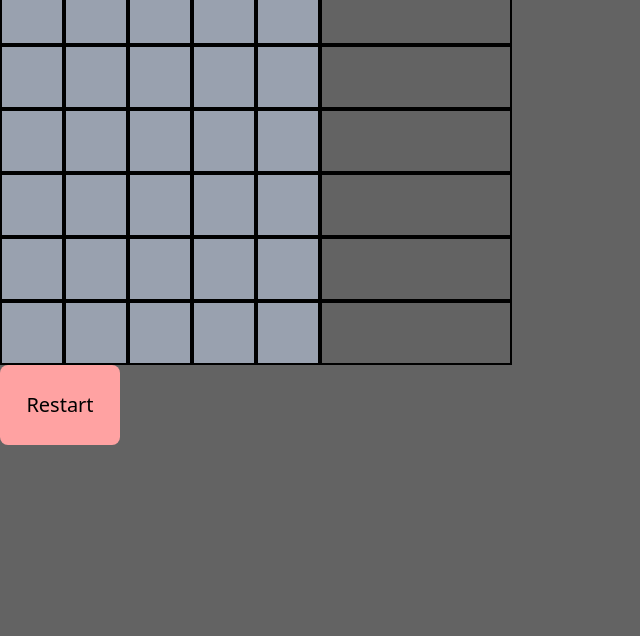
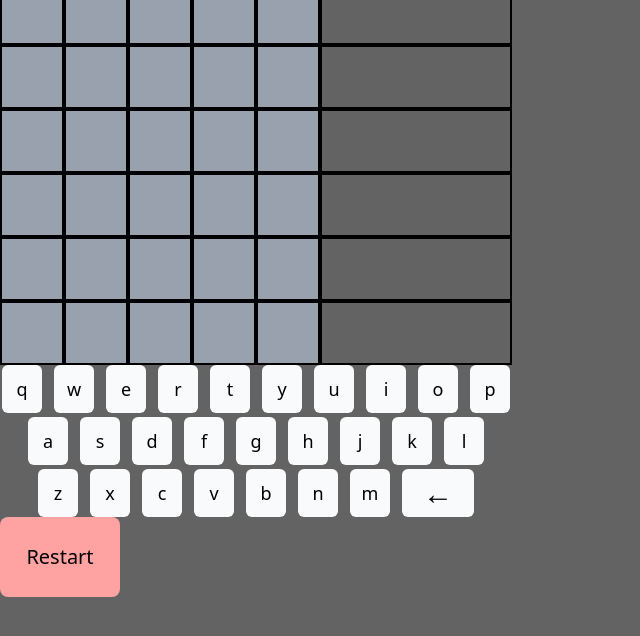
Before and after one commit to hnasser-dev/wordle-solver, a website: page web/static/index.html in a window 1280 px wide. Shown: the part 72-708 px from the top of the page, without its empty margins (0-640 px from the left). Drawn offline with nearby package versions, Linux system fonts and the light colour scheme; files that its build step writes are made by us from their sources; no server answers.

Commit message:
add on-screen keyboard

```diff
--- a/web/static/index.html
+++ b/web/static/index.html
@@ -50,7 +50,6 @@
             <div class="letter-panel w-16 h-16 bg-gray-400 border-2 flex items-center justify-center text-2xl font-bold uppercase select-none hover:cursor-pointer"></div>
             <div class="letter-panel w-16 h-16 bg-gray-400 border-2 flex items-center justify-center text-2xl font-bold uppercase select-none hover:cursor-pointer"></div>
             <div class="row-side-panel flex w-48 h-16 shrink-0 border-2"></div>
-
         </div>
         <div id="game-row-5" class="game-row flex gap-0">
             <div class="letter-panel w-16 h-16 bg-gray-400 border-2 flex items-center justify-center text-2xl font-bold uppercase select-none hover:cursor-pointer"></div>
@@ -69,6 +68,41 @@
         <div id="game-complete-outer" class="hidden absolute text-center inset-0 flex items-center justify-center">
             <div id="game-complete-inner" class="rounded-md p-2 border-2 bg-green-200 border-black"></div>
         </div>
+        <div id="keyboard" class="flex flex-col gap-1">
+            <div class="keyboard-row flex items-center justify-center gap-3">
+                <button class="keyboard-key-letter w-10 h-12 bg-gray-50 rounded-md text-lg hover:cursor-pointer">q</button>
+                <button class="keyboard-key-letter w-10 h-12 bg-gray-50 rounded-md text-lg hover:cursor-pointer">w</button>
+                <button class="keyboard-key-letter w-10 h-12 bg-gray-50 rounded-md text-lg hover:cursor-pointer">e</button>
+                <button class="keyboard-key-letter w-10 h-12 bg-gray-50 rounded-md text-lg hover:cursor-pointer">r</button>
+                <button class="keyboard-key-letter w-10 h-12 bg-gray-50 rounded-md text-lg hover:cursor-pointer">t</button>
+                <button class="keyboard-key-letter w-10 h-12 bg-gray-50 rounded-md text-lg hover:cursor-pointer">y</button>
+                <button class="keyboard-key-letter w-10 h-12 bg-gray-50 rounded-md text-lg hover:cursor-pointer">u</button>
+                <button class="keyboard-key-letter w-10 h-12 bg-gray-50 rounded-md text-lg hover:cursor-pointer">i</button>
+                <button class="keyboard-key-letter w-10 h-12 bg-gray-50 rounded-md text-lg hover:cursor-pointer">o</button>
+                <button class="keyboard-key-letter w-10 h-12 bg-gray-50 rounded-md text-lg hover:cursor-pointer">p</button>
+            </div>
+            <div class="keyboard-row flex items-center justify-center gap-3">
+                <button class="keyboard-key-letter w-10 h-12 bg-gray-50 rounded-md text-lg hover:cursor-pointer">a</button>
+                <button class="keyboard-key-letter w-10 h-12 bg-gray-50 rounded-md text-lg hover:cursor-pointer">s</button>
+                <button class="keyboard-key-letter w-10 h-12 bg-gray-50 rounded-md text-lg hover:cursor-pointer">d</button>
+                <button class="keyboard-key-letter w-10 h-12 bg-gray-50 rounded-md text-lg hover:cursor-pointer">f</button>
+                <button class="keyboard-key-letter w-10 h-12 bg-gray-50 rounded-md text-lg hover:cursor-pointer">g</button>
+                <button class="keyboard-key-letter w-10 h-12 bg-gray-50 rounded-md text-lg hover:cursor-pointer">h</button>
+                <button class="keyboard-key-letter w-10 h-12 bg-gray-50 rounded-md text-lg hover:cursor-pointer">j</button>
+                <button class="keyboard-key-letter w-10 h-12 bg-gray-50 rounded-md text-lg hover:cursor-pointer">k</button>
+                <button class="keyboard-key-letter w-10 h-12 bg-gray-50 rounded-md text-lg hover:cursor-pointer">l</button>
+            </div>
+            <div class="keyboard-row flex items-center justify-center gap-3">
+                <button class="keyboard-key-letter w-10 h-12 bg-gray-50 rounded-md text-lg hover:cursor-pointer">z</button>
+                <button class="keyboard-key-letter w-10 h-12 bg-gray-50 rounded-md text-lg hover:cursor-pointer">x</button>
+                <button class="keyboard-key-letter w-10 h-12 bg-gray-50 rounded-md text-lg hover:cursor-pointer">c</button>
+                <button class="keyboard-key-letter w-10 h-12 bg-gray-50 rounded-md text-lg hover:cursor-pointer">v</button>
+                <button class="keyboard-key-letter w-10 h-12 bg-gray-50 rounded-md text-lg hover:cursor-pointer">b</button>
+                <button class="keyboard-key-letter w-10 h-12 bg-gray-50 rounded-md text-lg hover:cursor-pointer">n</button>
+                <button class="keyboard-key-letter w-10 h-12 bg-gray-50 rounded-md text-lg hover:cursor-pointer">m</button>
+                <button id="keyboard-key-backspace" class="w-18 h-12 bg-gray-50 rounded-md text-3xl hover:cursor-pointer">&#8592;</button>
+            </div>
+        </div>
     </div>
     <!-- TODO - styling -->
     <button id="restart-btn" class="w-30 h-20 bg-red-300 rounded-lg text-xl hover:cursor-pointer">Restart</button>
--- a/web/static/main.js
+++ b/web/static/main.js
@@ -1,9 +1,7 @@
 /*
 TODO
 - Mobile support
-    - On screen keyboard
 - (Possibly?) Ability to go back a row
-
 */
 
 const colourClasses = [
@@ -186,26 +184,30 @@ const getColourPattern = (rowIdx) => {
     return colourPattern;
 };
 
-document.addEventListener("keydown", (event) => {
-    // prevent holding the button down
-    if (event.repeat) {
-        return;
-    }
-    isLetter = charIsLetter(event.key);
-    isBackspace = event.key === "Backspace";
+const handlePressKey = (key) => {
+    isLetter = charIsLetter(key);
+    isBackspace = key === "Backspace";
     if (isLetter || isBackspace) {
         if (isBackspace) {
             if (currentGuessArr.length >= 1) {
                 currentGuessArr.pop();
             }
         } else {
-            const char = event.key.toUpperCase();
+            const char = key.toUpperCase();
             if (currentGuessArr.length < 5) {
                 currentGuessArr.push(char);
             }
         }
         populateRowPanels(guessNum);
     }
+};
+
+document.addEventListener("keydown", (event) => {
+    // prevent holding the button down
+    if (event.repeat) {
+        return;
+    }
+    handlePressKey(event.key);
 });
 
 const letterPanels = document.querySelectorAll(".letter-panel");
@@ -223,12 +225,23 @@ letterPanels.forEach((panel) => {
     });
 });
 
+const keyboardKeys = document.querySelectorAll(".keyboard-key-letter");
+keyboardKeys.forEach((key) => {
+    key.addEventListener("click", (event) => {
+        const letter = event.currentTarget.innerHTML;
+        handlePressKey(letter);
+    });
+});
+const backspaceKey = document.querySelector("#keyboard-key-backspace");
+backspaceKey.addEventListener("click", (event) => {
+    handlePressKey("Backspace");
+});
+
 document.querySelector("#restart-btn").addEventListener("click", () => {
     window.location.reload();
 });
 
-// optimalFirstGuesses defined in wasm
-
 window.mainJsInit = () => {
+    // optimalFirstGuesses defined in wasm
     updateRows(optimalFirstGuesses, guessNum);
 };
```
